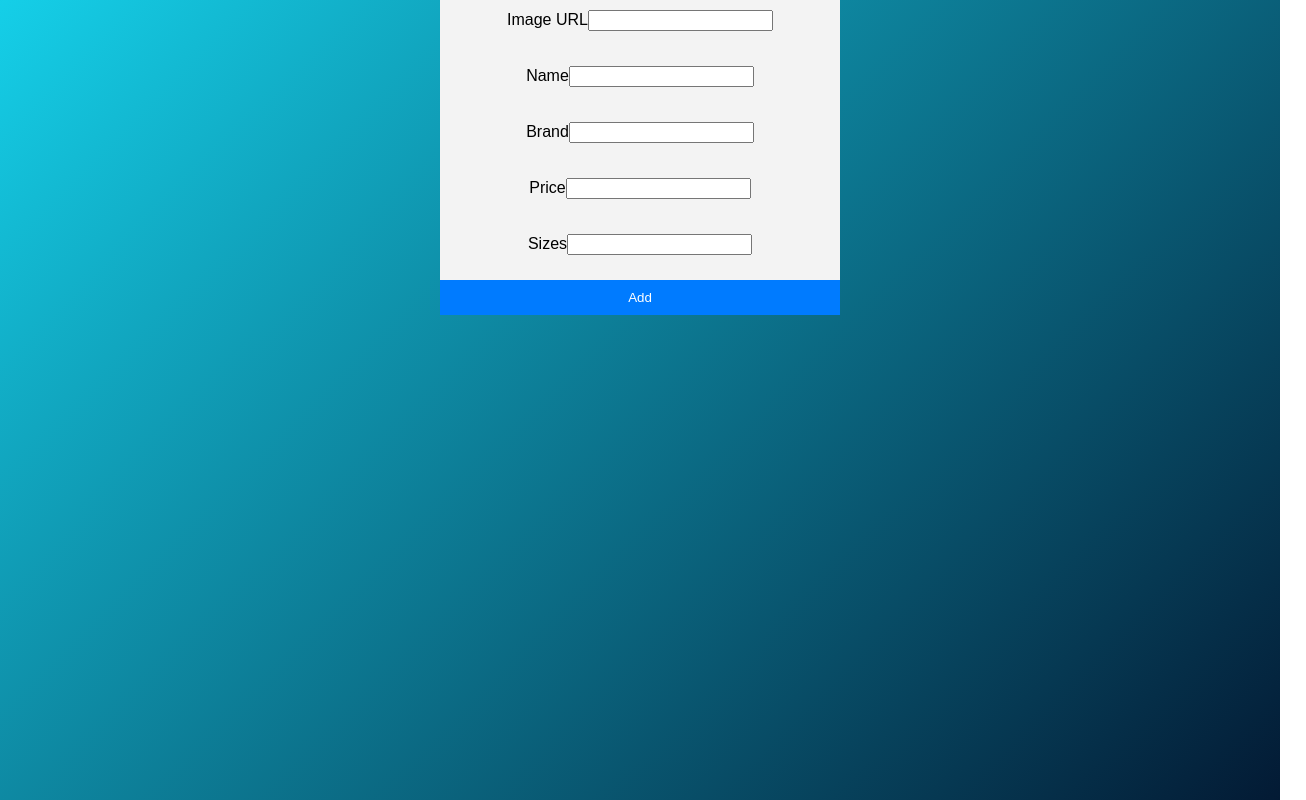
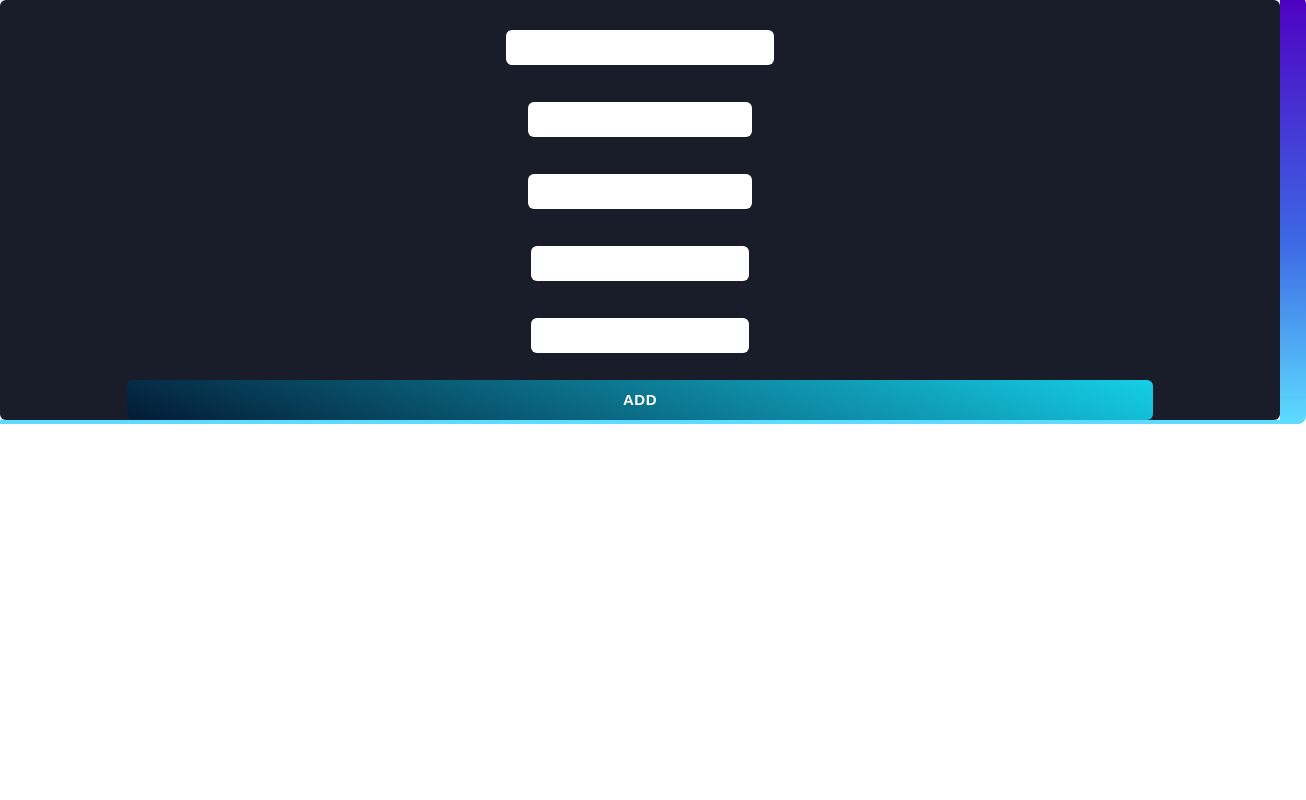
Before and after one commit to jimotieno475/shoe-store, a React (Create React App) app in the folder App/: page /add in a window 1280 px wide. Shown: the whole page, 1306 px wide, since content can reach past the window. Built offline with nearby package versions, Linux system fonts and the light colour scheme.

Commit message:
update 3 files and create 1 file

```diff
--- a/App/src/Components/ShoeForm.js
+++ b/App/src/Components/ShoeForm.js
@@ -1,5 +1,6 @@
 import React, { useState } from "react";
 import { useNavigate } from "react-router-dom";
+import "./shoeform.css";
 
 function ShoeForm() {
   const [image_url, setImageUrl] = useState("");
@@ -9,31 +10,6 @@ function ShoeForm() {
   const [sizes, setSizes] = useState("");
   const [error, setError] = useState(null);
   const navigate = useNavigate();
-
-  const formStyle = {
-    maxWidth: "400px",
-    margin: "0 auto",
-  };
-
-  const inputStyle = {
-    width: "100%",
-    marginBottom: "15px",
-    padding: "10px",
-    boxSizing: "border-box",
-  };
-
-  const buttonStyle = {
-    width: "100%",
-    padding: "10px",
-    backgroundColor: "#007bff",
-    color: "#fff",
-    border: "none",
-    cursor: "pointer",
-  };
-
-  const errorStyle = {
-    color: "red",
-  };
 
   function handleSubmit(e) {
     e.preventDefault();
@@ -59,14 +35,12 @@ function ShoeForm() {
   }
 
   return (
-    <div style={formStyle} className="container mt-5">
+    <div id="shoe-form-container" className="container">
       <div className="row justify-content-center">
         <div className="col-md-6">
-          <form onSubmit={handleSubmit}>
-            <div style={inputStyle} className="mb-3">
-              <label htmlFor="image_url" className="form-label">
-                Image URL
-              </label>
+          <form onSubmit={handleSubmit} className="shoe-form">
+            <div className="form-group">
+              <label htmlFor="image_url">Image URL</label>
               <input
                 type="text"
                 className="form-control"
@@ -75,10 +49,8 @@ function ShoeForm() {
                 required
               />
             </div>
-            <div style={inputStyle} className="mb-3">
-              <label htmlFor="name" className="form-label">
-                Name
-              </label>
+            <div className="form-group">
+              <label htmlFor="name">Name</label>
               <input
                 type="text"
                 className="form-control"
@@ -87,10 +59,8 @@ function ShoeForm() {
                 required
               />
             </div>
-            <div style={inputStyle} className="mb-3">
-              <label htmlFor="brand" className="form-label">
-                Brand
-              </label>
+            <div className="form-group">
+              <label htmlFor="brand">Brand</label>
               <input
                 type="text"
                 className="form-control"
@@ -99,10 +69,8 @@ function ShoeForm() {
                 required
               />
             </div>
-            <div style={inputStyle} className="mb-3">
-              <label htmlFor="price" className="form-label">
-                Price
-              </label>
+            <div className="form-group">
+              <label htmlFor="price">Price</label>
               <input
                 type="number"
                 className="form-control"
@@ -111,10 +79,8 @@ function ShoeForm() {
                 required
               />
             </div>
-            <div style={inputStyle} className="mb-3">
-              <label htmlFor="sizes" className="form-label">
-                Sizes
-              </label>
+            <div className="form-group">
+              <label htmlFor="sizes">Sizes</label>
               <input
                 type="text"
                 className="form-control"
@@ -123,10 +89,10 @@ function ShoeForm() {
                 required
               />
             </div>
-            <button style={buttonStyle} type="submit">
+            <button className="btn btn-primary" type="submit">
               Add
             </button>
-            {error && <p style={errorStyle}>{error}</p>}
+            {error && <p className="text-danger">{error}</p>}
           </form>
         </div>
       </div>
--- a/App/src/Components/shoe.css
+++ b/App/src/Components/shoe.css
@@ -1,6 +1,6 @@
 /* shoe.css */
 html {
-  background-image: linear-gradient(135deg, #15cfe8, #031a34);
+  /* background-image: linear-gradient(135deg, #15cfe8, #031a34); */
   text-align: center;
   height: 100%;
   font-family: "Open Sans Condensed", sans-serif;
--- /dev/null
+++ b/App/src/Components/shoeform.css
@@ -0,0 +1,105 @@
+/* shoeform.css */
+#shoe-form-container .shoe-form {
+  background: #191c29;
+  width: var(--card-width);
+  height: var(--card-height);
+  padding: 3px;
+  position: relative;
+  border-radius: 6px;
+  display: flex;
+  flex-direction: column; /* Arrange content vertically */
+  justify-content: center;
+  align-items: center;
+  text-align: center;
+  font-size: 1.5em;
+  color: rgba(88, 199, 250, 0%);
+  cursor: pointer;
+  font-family: cursive;
+}
+
+#shoe-form-container .shoe-form:hover {
+  color: rgba(88, 199, 250, 1);
+  transition: color 1s;
+}
+
+#shoe-form-container .shoe-form::before {
+  content: "";
+  width: 104%;
+  height: 102%;
+  border-radius: 8px;
+  background-image: linear-gradient(
+    var(--rotate),
+    #5ddcff,
+    #3c67e3 43%,
+    #4e00c2
+  );
+  position: absolute;
+  z-index: -1;
+  top: -1%;
+  left: -2%;
+  animation: spin 2.5s linear infinite;
+}
+
+#shoe-form-container .shoe-form::after {
+  position: absolute;
+  content: "";
+  top: calc(var(--card-height) / 6);
+  left: 0;
+  right: 0;
+  z-index: -1;
+  height: 100%;
+  width: 100%;
+  margin: 0 auto;
+  transform: scale(0.8);
+  filter: blur(calc(var(--card-height) / 6));
+  background-image: linear-gradient(
+    var(--rotate),
+    #5ddcff,
+    #3c67e3 43%,
+    #4e00c2
+  );
+  opacity: 1;
+  transition: opacity 0.5s;
+  animation: spin 2.5s linear infinite;
+}
+
+@keyframes spin {
+  0% {
+    --rotate: 0deg;
+  }
+  100% {
+    --rotate: 360deg;
+  }
+}
+
+#shoe-form-container .shoe-form input[type="text"],
+#shoe-form-container .shoe-form input[type="number"] {
+  width: 80%;
+  padding: 10px;
+  border-radius: 6px;
+  border: none;
+  background-color: #fff;
+  margin-bottom: 10px;
+}
+
+#shoe-form-container .shoe-form button {
+  width: 80%;
+  padding: 10px 20px;
+  background-color: #5ddcff;
+  color: #fff;
+  border: none;
+  border-radius: 6px;
+  cursor: pointer;
+  font-family: sans-serif;
+  font-weight: bold;
+  margin-top: 20px;
+}
+
+#shoe-form-container .shoe-form button:hover {
+  background-color: #3c67e3;
+}
+
+#shoe-form-container .shoe-form .text-danger {
+  color: red;
+  margin-top: 10px;
+}
```
Also changed, not shown: 1 other file (tests, documents, lock files or other folders).
